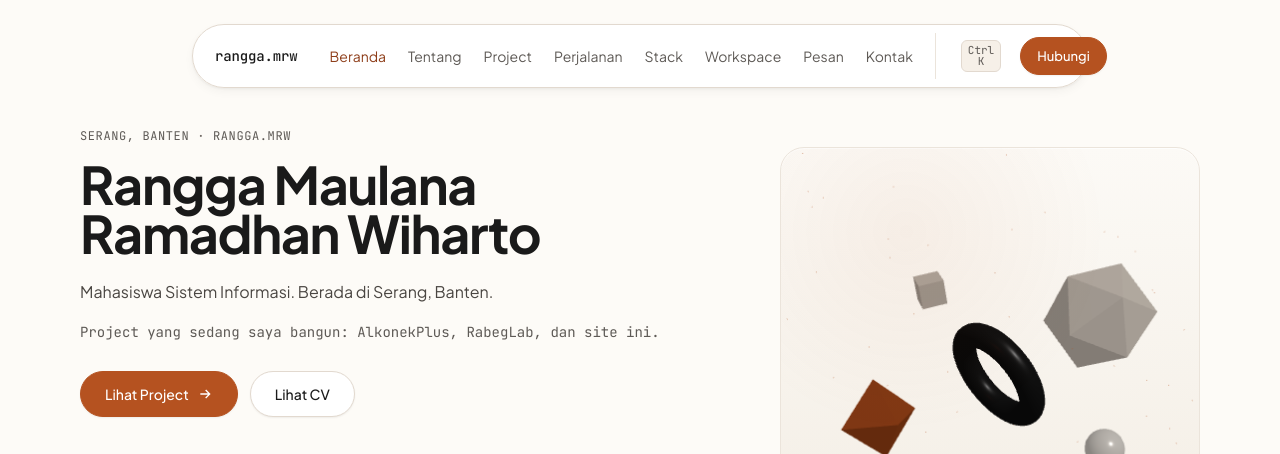
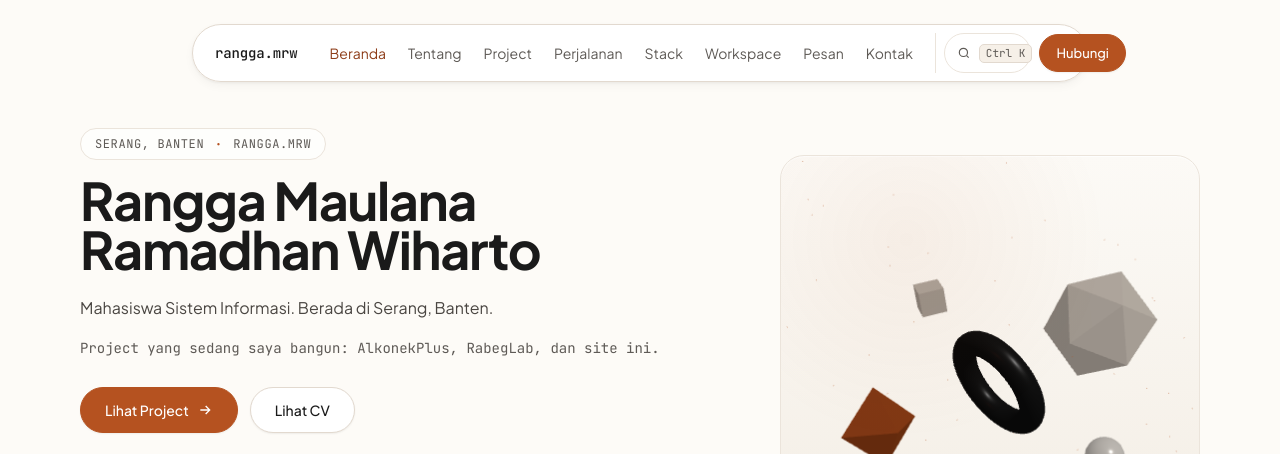
Before and after one commit to ranggamaulana111111-bit/tugas-porto, a website built with Vite: page index.html in a window 1280 px wide. Shown: the top 454 px of the page. Built offline with nearby package versions, Linux system fonts and the light colour scheme; animation ran at ten frames a second.

Commit message:
Polish navbar command button and hero eyebrow UI

```diff
--- a/src/css/components.css
+++ b/src/css/components.css
@@ -11,8 +11,9 @@
   align-items: center;
 }
 .hero-copy { max-width: 768px; }
-.hero-eyebrow { display: flex; flex-wrap: wrap; gap: 8px; align-items: center; }
-.eyebrow-dot { color: var(--text-faint); }
+.hero-eyebrow { display: inline-flex; flex-wrap: wrap; gap: 10px; align-items: center; padding: 8px 14px; background: rgba(255,255,255,0.7); border: 1px solid var(--border-soft); border-radius: var(--radius-pill); width: fit-content; max-width: 100%; line-height: 1; }
+.eyebrow-loc, .hero-eyebrow > span:last-child { white-space: nowrap; }
+.eyebrow-dot { color: var(--accent); font-size: 14px; line-height: 1; transform: translateY(-0.5px); }
 .hero-title {
   margin-top: 16px;
   font-family: var(--font-display);
--- a/src/css/layout.css
+++ b/src/css/layout.css
@@ -209,21 +209,24 @@ input, textarea { font: inherit; }
 .cmd-btn {
   display: inline-flex;
   align-items: center;
-  gap: 6px;
-  padding: 6px 10px;
+  gap: 8px;
+  padding: 8px 12px;
+  min-height: 40px;
   border-radius: var(--radius-pill);
   color: var(--text-soft);
-  border: 1px solid transparent;
+  border: 1px solid var(--border-soft);
+  background: rgba(255,255,255,0.5);
 }
-.cmd-btn:hover { background: var(--bg-warm); color: var(--text); }
-.cmd-btn-icon { display: flex; align-items: center; }
+.cmd-btn:hover { background: var(--bg-warm); color: var(--text); border-color: var(--border); }
+.cmd-btn-icon { display: flex; align-items: center; flex-shrink: 0; }
 .cmd-kbd {
   font-family: var(--font-mono);
   font-size: 11px;
   line-height: 1;
-  padding: 4px 6px;
-  border-radius: 6px;
+  padding: 3px 6px;
+  border-radius: 5px;
   background: var(--bg-warm);
   border: 1px solid var(--border);
   color: var(--text-soft);
+  white-space: nowrap;
 }
--- a/src/css/responsive.css
+++ b/src/css/responsive.css
@@ -31,7 +31,7 @@
     border-top: 1px solid var(--border-soft);
     justify-content: space-between;
   }
-  .cmd-btn { flex: 1; justify-content: space-between; border: 1px solid var(--border); padding: 10px 14px; }
+  .cmd-btn { flex: 1; justify-content: space-between; padding: 10px 14px; min-height: 44px; background: var(--bg-warm); }
   .cmd-btn .cmd-btn-icon::after { content: 'Cari...'; font-size: 14px; margin-left: 6px; color: var(--text-soft); }
   .cmd-btn-icon { display: inline-flex; align-items: center; }
 
```
